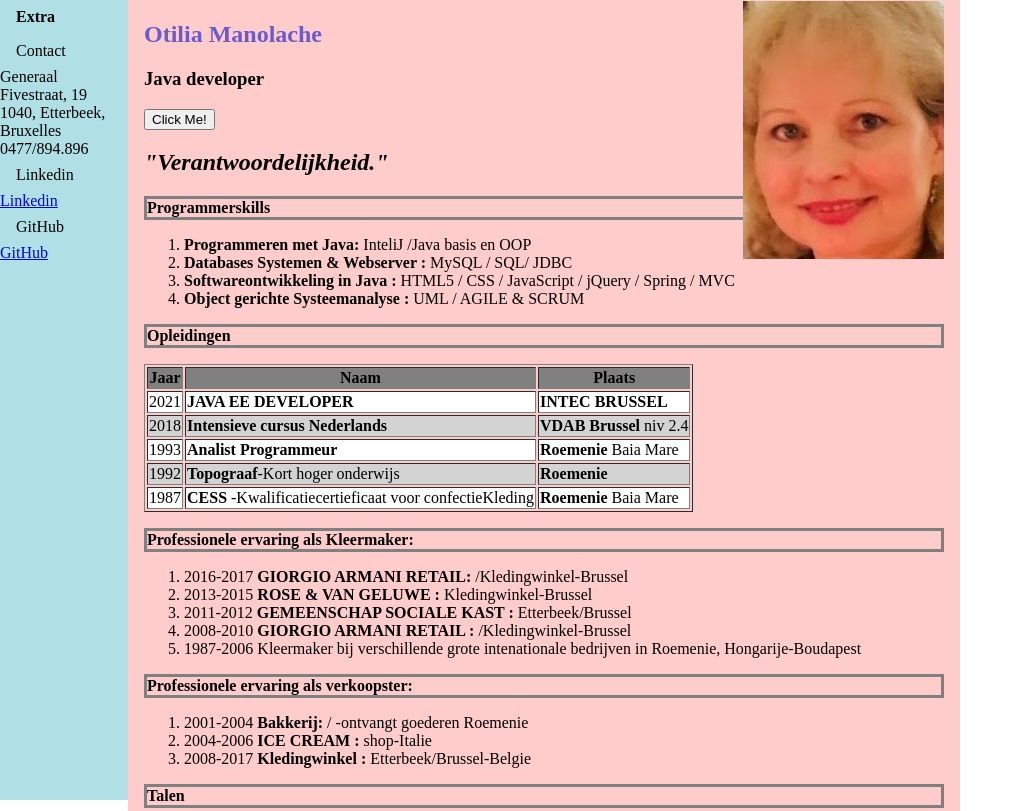
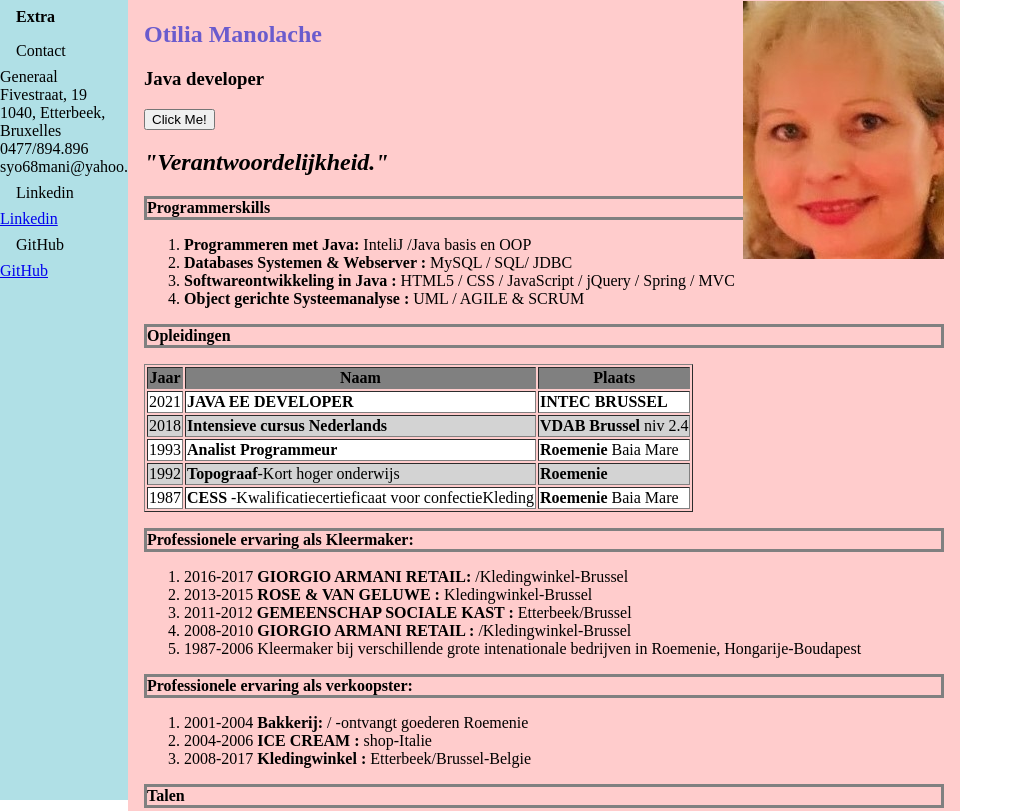
Before and after one commit to G432-svg/OtiliaCv, a plain HTML site: page index.html in a window 1280 px wide. Shown: the top 811 px of the page, without its empty margins (0-1023 px from the left). Drawn offline with Linux system fonts and the light colour scheme.

Commit message:
Update index.html

```diff
--- a/index.html
+++ b/index.html
@@ -46,6 +46,7 @@ li a:hover:not(.active) {
   <li>Generaal Fivestraat, 19 </li>
   <li>1040, Etterbeek, Bruxelles </li>
   <li>0477/894.896</li>
+  <li>syo68mani@yahoo.com</li>
   <li><a href="#Linkedin">Linkedin</a></li>
       <a href="https://www.linkedin.com/in/otilia-manolache-16b89357"> Linkedin </a>
   <li><a href="#GitHub">GitHub</a></li>
```
